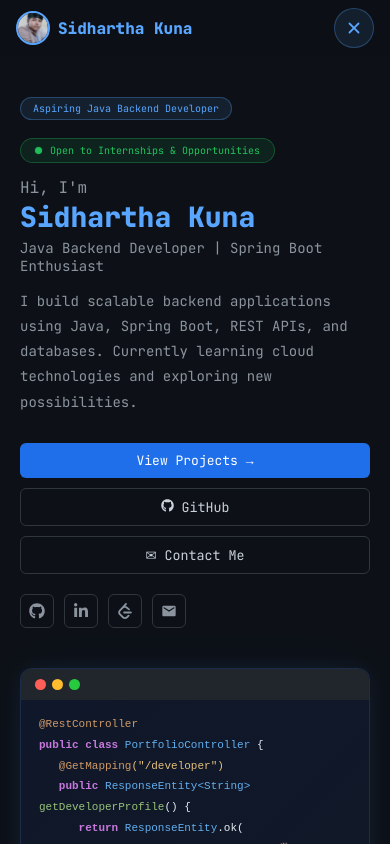
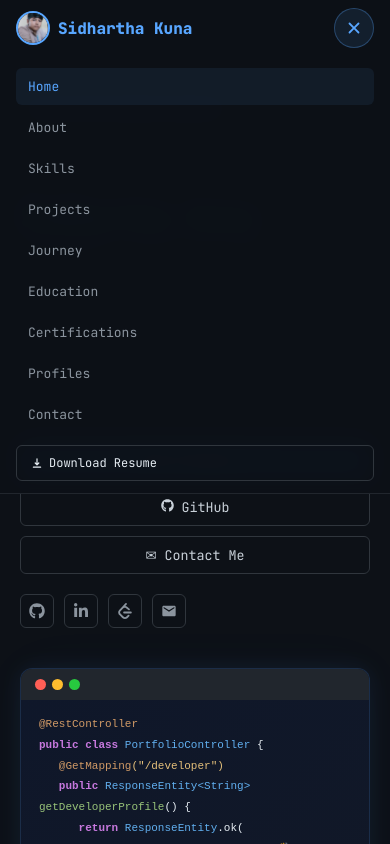
Before and after one commit to sidharthakuna/Portfolio, a React (Vite) app: page / in a window 390 px wide. Both pictures are taken after a click on the button "Open navigation menu". Shown: the top 844 px of the page. Built offline with nearby package versions, Linux system fonts and the light colour scheme.

Commit message:
Changes in some navbar.jsx

```diff
--- a/src/components/Navbar.jsx
+++ b/src/components/Navbar.jsx
@@ -110,7 +110,7 @@ function Navbar() {
 
       {/* Mobile dropdown */}
       {menuOpen && (
-        <div id="mobile-menu" className="mobile-menu" role="navigation" aria-label="Mobile navigation">
+        <div id="mobile-menu" className={`mobile-menu${menuOpen ? " mobile-menu--open" : ""}`}  role="navigation" aria-label="Mobile navigation">
           {NAV_SECTIONS.map((section) => (
             <button
               key={section}
```
